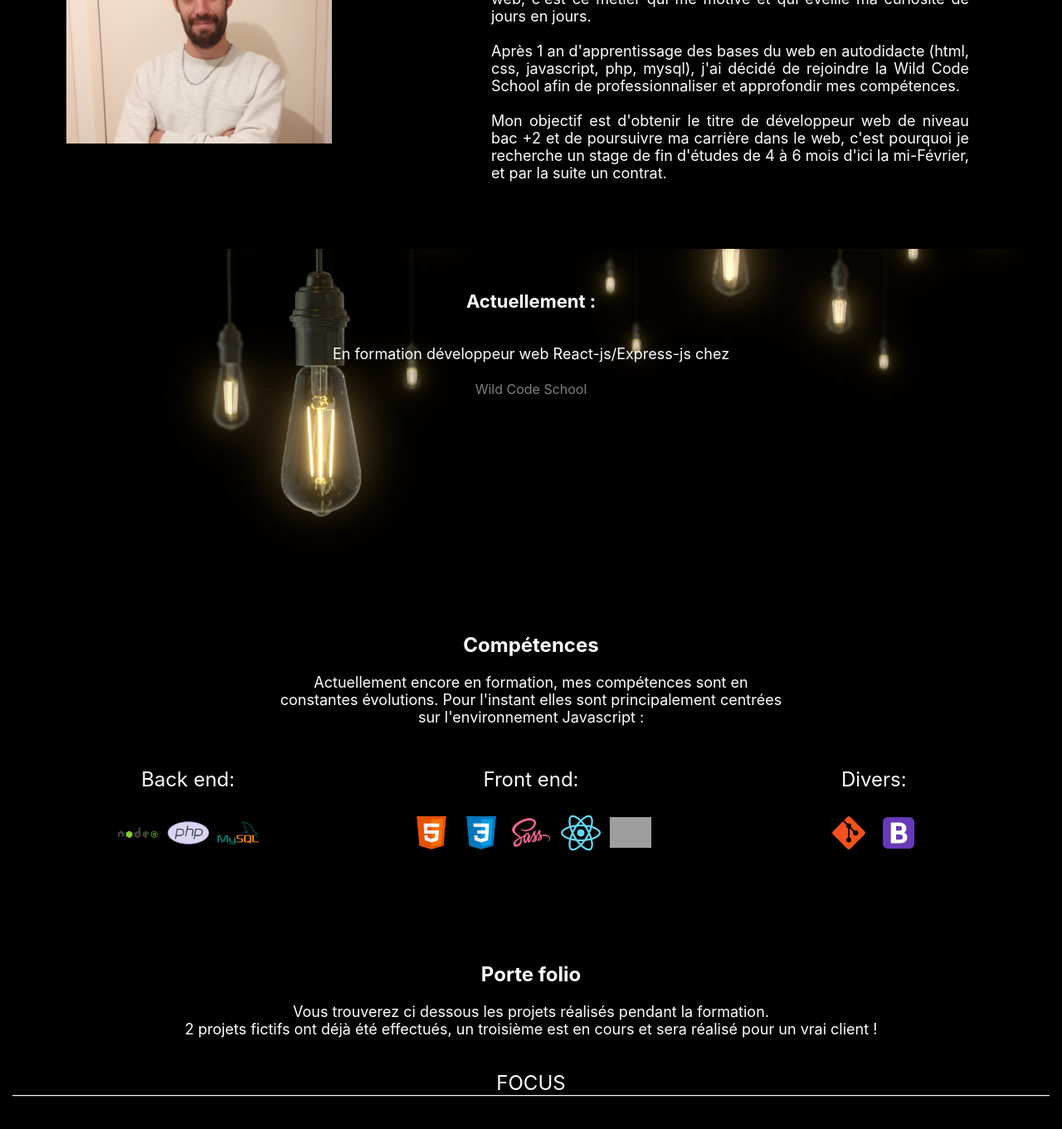
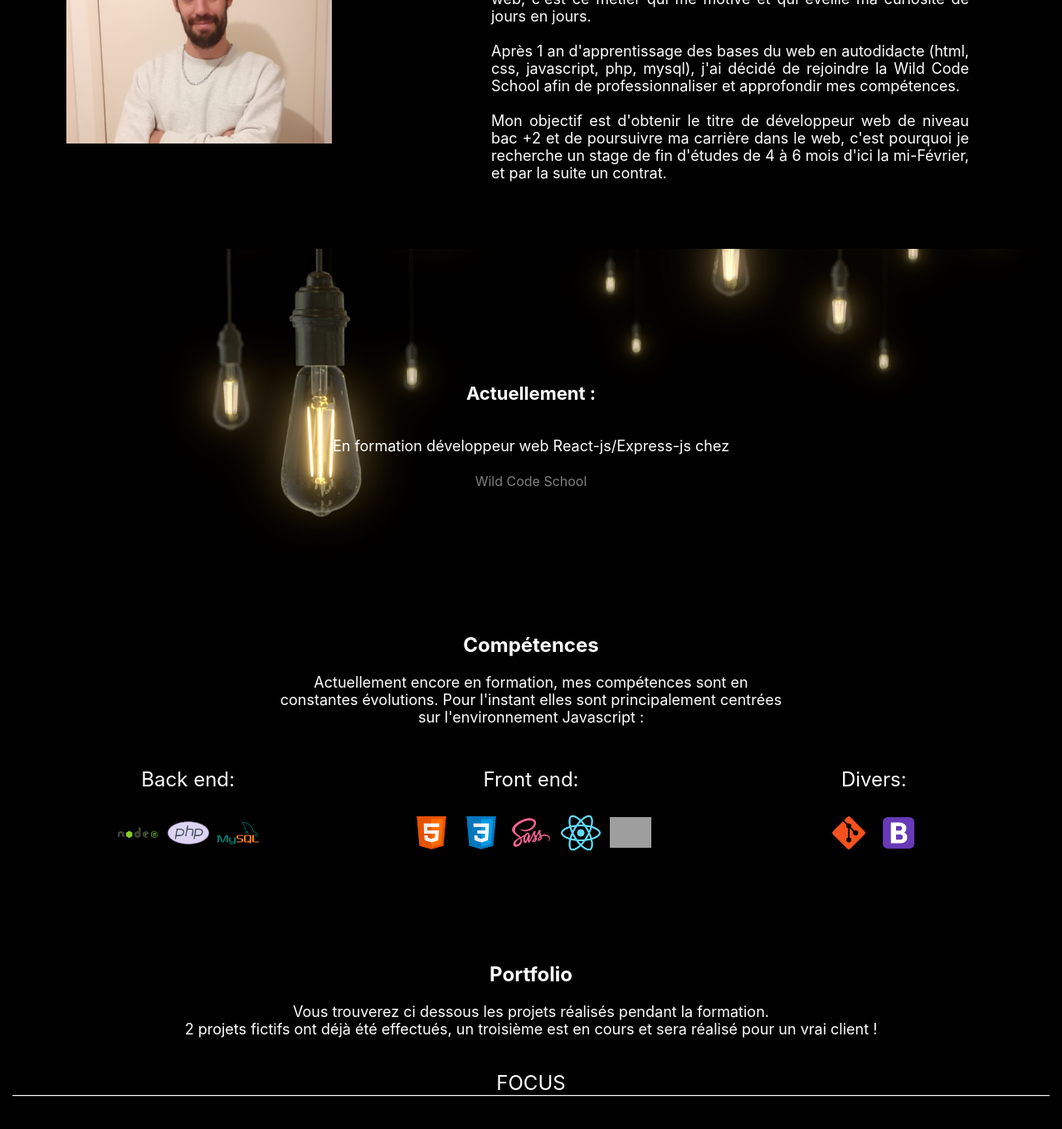
Before and after one commit to Vianney-Gln/porte-folio, a React (Create React App) app: page / in a window 1280 px wide. Shown: the part 1080-2441 px from the top of the page at 83% size. Built offline with nearby package versions, Linux system fonts and the light colour scheme; grey boxes are pictures that could not be loaded.

Commit message:
changement #heros ---> #accueil, modif positionnement css

```diff
--- a/src/components/footer.jsx
+++ b/src/components/footer.jsx
@@ -9,7 +9,7 @@ const Footer = () => {
       <nav className="nav-footer">
         <ul className="list-footer">
           <li className="element-list-footer">
-            <a href="#heros">Revenir en haut</a>
+            <a href="#accueil">Revenir en haut</a>
           </li>
           <li className="element-list-footer">|</li>
           <li className="element-list-footer">
--- a/src/components/header.jsx
+++ b/src/components/header.jsx
@@ -21,7 +21,7 @@ const Header = ({ isOpen, setOpen }) => {
   return (
     <header className={displayHeader ? "blackHeader" : "transitionHeader"}>
       <div className="avatar">
-        <a href="/#heros">
+        <a href="#accueil">
           <img src={avatar} alt="avatar-vianney" />
         </a>
         <nav className="nav-header">
--- a/src/components/heros.jsx
+++ b/src/components/heros.jsx
@@ -10,7 +10,7 @@ const Heros = ({ isOpen, setOpen }) => {
   return (
     <>
       {isOpen && <Navigation isOpen={isOpen} setOpen={setOpen} />}
-      <div className="heros" id="heros">
+      <div className="heros" id="accueil">
         <div className="container-fond-transparent">
           <h2>Vianney Geloen</h2>
           <p>Développeur web - junior</p>
--- a/src/components/porte-folio.jsx
+++ b/src/components/porte-folio.jsx
@@ -10,7 +10,7 @@ import "react-slideshow-image/dist/styles.css";
 const PorteFolio = () => {
   return (
     <div className="porteFolio" id="porte-folio">
-      <h2>Porte folio</h2>
+      <h2>Portfolio</h2>
       <p className="descriptif-porteFolio">
         Vous trouverez ci dessous les projets réalisés pendant la formation.
         <br></br>2 projets fictifs ont déjà été effectués, un troisième est en
--- a/src/styles/actuellement.scss
+++ b/src/styles/actuellement.scss
@@ -32,5 +32,7 @@
   .actuellement {
     background-position-x: left;
     height: 400px;
+
+    justify-content: center;
   }
 }
```
